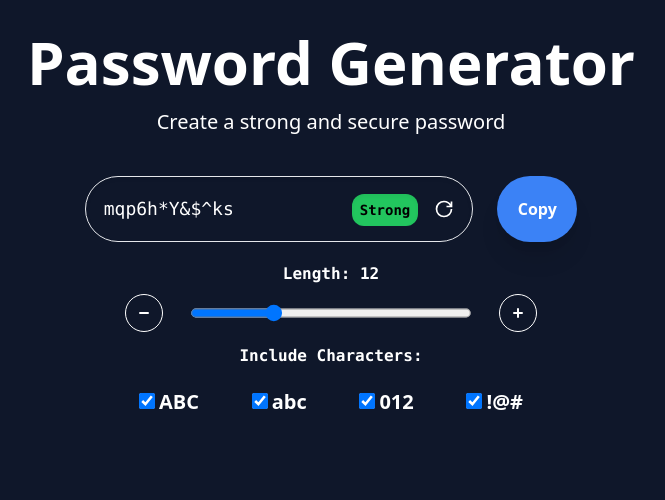
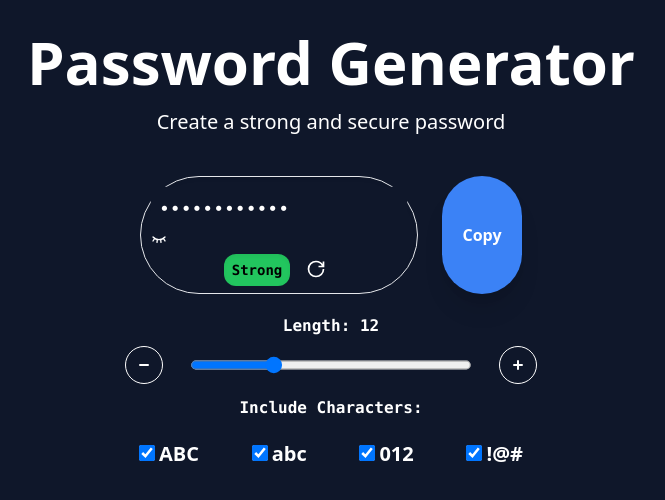
Before and after one commit to JASEEM-K/Random-Password-Generator, a React (Vite) app: page / in a window 1280 px wide. Shown: the top 500 px of the page, without its empty margins (309-974 px from the left). Built offline with nearby package versions, Linux system fonts and the light colour scheme.

Commit message:
Added password hide show button

```diff
--- a/src/App.jsx
+++ b/src/App.jsx
@@ -3,6 +3,7 @@ import { genPassword } from './util/genPassword.js'
 import { GrRefresh } from "react-icons/gr";
 import {  HiMinusSm, HiPlusSm } from "react-icons/hi";
 import toast, { Toaster } from 'react-hot-toast'
+import { TbEyeClosed , TbEye } from "react-icons/tb";
 import './App.css'
 
 function App() {
@@ -12,6 +13,7 @@ function App() {
   const [incNumber,setIncNumber] = useState(true)
   const [incSymbol,setIncSymbol] = useState(true)
   const [ retry, setRetry ] = useState(false)
+  const [ inputType, setInputType ] = useState("password")
   let bgcolor = "bg-white"
   let {password,status} = genPassword(length, incUpper, incLower, incNumber, incSymbol)
 
@@ -47,7 +49,10 @@ function App() {
       <div className='flex flex-col items-center justify-center mt-10'>
         <div className='flex gap-2'>
           <div className=' border rounded-full p-2.5 shadow-inner'>
-            <input type="text" disabled value={password} className='bg-slate-900 text-white text-lg w-64 font-mono max-w-5xl p-2' />
+            <input type={inputType} disabled value={password} className='bg-slate-900 text-white text-lg w-64 font-mono max-w-5xl p-2' />
+            <span>{inputType ==="password" ? <TbEyeClosed onClick={() => setInputType("text")} className='cursor-pointer' /> :
+             <TbEye onClick={() => setInputType("password")} className='cursor-pointer' />}
+            </span>
             <span className={`mr-2 shadow-inner translate-y-1 font-mono ${bgcolor} text-black  text-sm font-bold p-2 rounded-xl min-w-0 w-24`}>{status}</span>
             <button onClick={() => setRetry(!retry)} className='text-xl p-2 translate-y-1 cursor-pointer'><GrRefresh /></button>
           </div>
```
